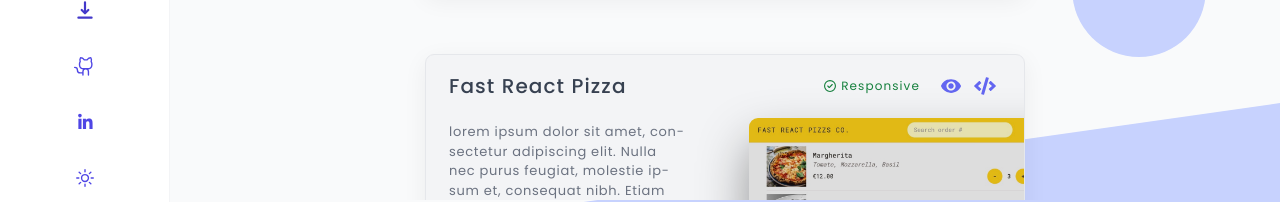
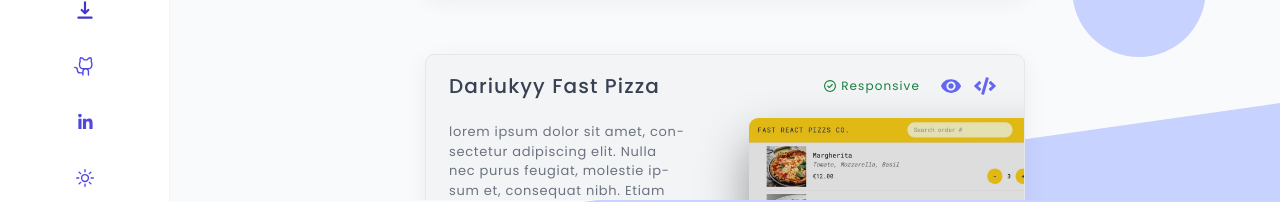
Before and after one commit to dariukyy/dariukyy-portfolio, a React (Vite) app: page /projects in a window 1280 px wide. Shown: the part 585-787 px from the top of the page. Built offline with nearby package versions, Linux system fonts and the light colour scheme; no server answers.

Commit message:
update projects data

```diff
--- a/src/data/projects.ts
+++ b/src/data/projects.ts
@@ -40,14 +40,14 @@ export const projectsData: PronectsDataProps = [
   },
   {
     id: 2,
-    title: "Fast React Pizza",
-    alt: "Fast React Pizza App Website ScreenShoot",
+    title: "Dariukyy Fast Pizza",
+    alt: "Fast Pizza App Website ScreenShoot",
     description:
       "lorem ipsum dolor sit amet, consectetur adipiscing elit. Nulla nec purus feugiat, molestie ipsum et, consequat nibh. Etiam non.",
     tags: ["React", "Redux", "React Router", "TailwindCSS"],
     image: FastReactPizzaImg,
-    livePreview: "https://dariukyy-fast-react-pizza-by.netlify.app",
-    codePreview: "https://github.com/dariukyy/fast-react-pizza-",
+    livePreview: "https://dariukyy-fast-pizza.vercel.app/",
+    codePreview: "https://github.com/dariukyy/dariukyy-fast-pizza",
     responsive: { isResponsive: true, responsiveText: "Responsive" },
   },
   {
@@ -90,7 +90,7 @@ export const projectsData: PronectsDataProps = [
     ],
     image: TheWildOasisImg,
     livePreview:
-      "https://dariukyy-course-project-the-wild-oasis.vercel.app/dashboard",
+      "https://dariukyy-course-project-the-wild-oasis.vercel.app/login",
     codePreview: "https://github.com/dariukyy/the-wild-oasis",
     responsive: { isResponsive: false, responsiveText: "Only Desktop" },
   },
```
